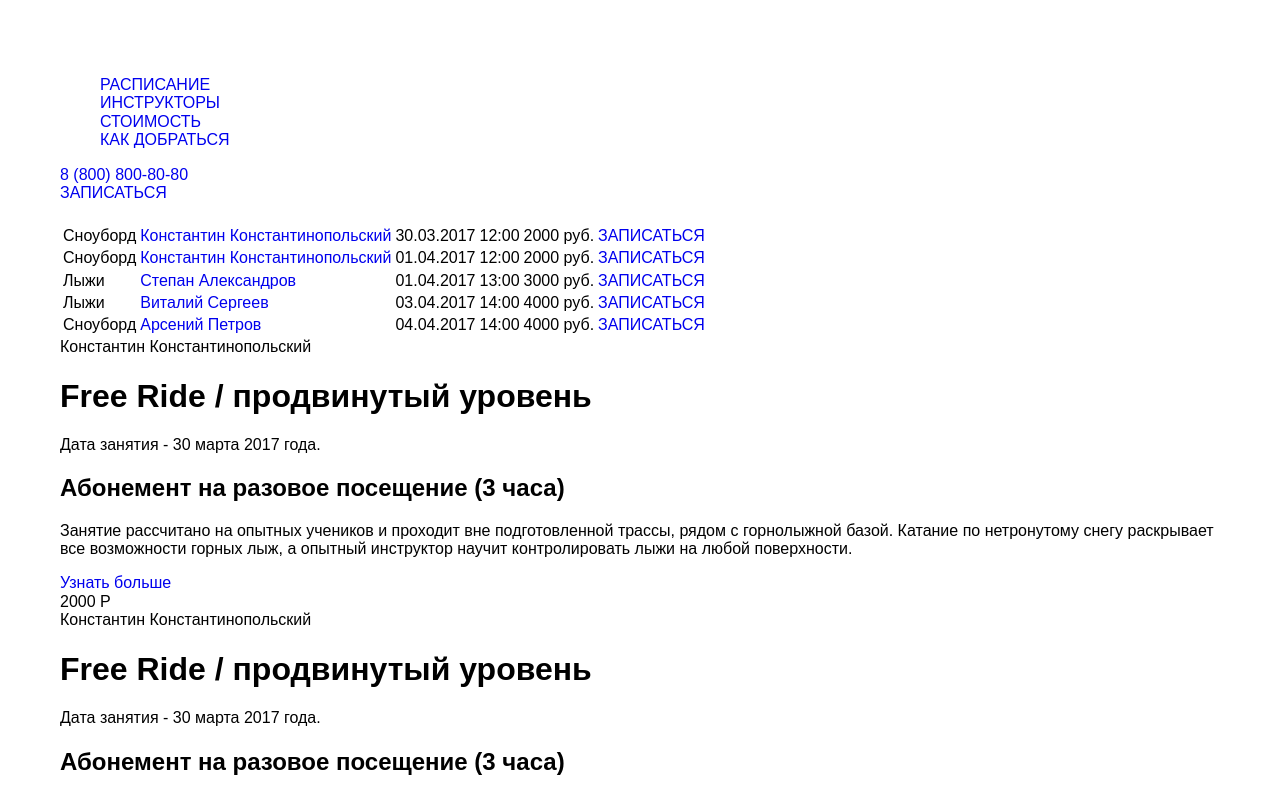
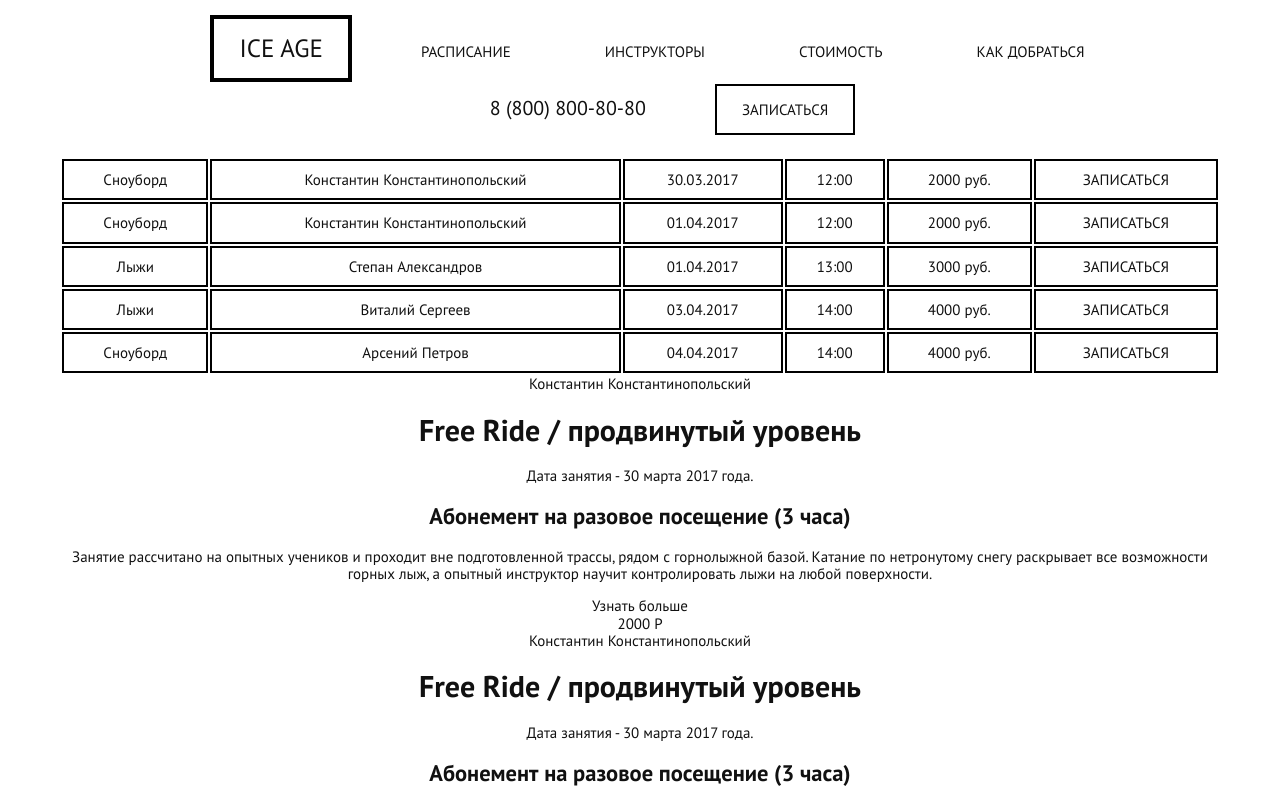
Before and after one commit to Zveee/snowboards, a website: page src/pug/index.pug in a window 1280 px wide. Shown: the top 792 px of the page. Drawn offline with nearby package versions, Linux system fonts and the light colour scheme; files that its build step writes are made by us from their sources.

Commit message:
css started

```diff
--- a/src/less/blocks/page-header.less
+++ b/src/less/blocks/page-header.less
@@ -1,3 +1,29 @@
-.page-header {
-  color: @text-color;
+.menu {
+	display: flex;
+	flex-flow: row nowrap;
+	justify-content: space-between;
+	width: 100%;
+
+	&__item {
+		flex-shrink: 0;
+
+		display: inline-block;
+		text-transform: uppercase;
+		font-weight: @h2-weight;
+		padding: 15px 25px;
+		margin: 0 20px;
+	}
 }
+
+.logo, {
+	border: 4px solid #000;
+	font-size: 25px;
+}
+
+.tel {
+	font-size: 20px;
+}
+
+.button {
+	border: 2px solid #000;
+}
--- /dev/null
+++ b/src/less/blocks/programs.less
@@ -0,0 +1,12 @@
+table {
+	width: 100%;
+}
+
+tr {
+	border-collapse: collapse;
+}
+
+td {
+	padding: 10px;
+	border: 2px solid #000;
+}
--- a/src/less/global.less
+++ b/src/less/global.less
@@ -1,9 +1,13 @@
 body {
-	max-width: 1170px;
-	margin: 0;
+	min-width: 1160px;
+	margin: 0 auto;
+	box-sizing: border-box;
+	padding: 0 60px;
 	background-color: #ffffff;
-	color: #000;
-	padding: 60px;
+	color: @text-color;
+	text-align: center;
+	font-family: @small-text;
+	font-size: @small-size;
 }
 
 ul {
@@ -12,4 +16,5 @@ ul {
 
 a {
 	text-decoration: none;
+	color: @text-color;
 }
--- a/src/less/style.less
+++ b/src/less/style.less
@@ -4,6 +4,6 @@
 
 
 // blocks
-@import 'blocks/main.less';
 @import 'blocks/page-header.less';
+@import 'blocks/programs.less';
 @import 'blocks/page-footer.less';
--- a/src/less/variables.less
+++ b/src/less/variables.less
@@ -4,9 +4,24 @@
 @screen-lg:                   1200px;
 @screen-xl:                   1920px;
 
-@text-color:                  #000;
+// COLOR
 
-@main-text:                 'PT Sans', sans-serif;
-@secondary-text:					'Rubik', sans-serif;
+@text-color:                  #111111;
+@link-color:				  #74e196;
 
-@font-size:                   14px;
+// TYPE
+
+@small-text:                  'PT Sans', sans-serif;
+@titles:			          'Rubik', sans-serif;
+
+// SIZE
+
+@small-size:                   15px;
+@h2-size:                      20px;
+@h1-size:                      40px;
+
+// WEIGHT
+
+@small-weight:                 400;
+@h2-weight:                    500;
+@h1-weight:                    700;
--- a/src/pug/index.pug
+++ b/src/pug/index.pug
@@ -12,24 +12,20 @@ body
 	header.page-header
 
 		.page-header__inner
-			.page-header__menu
-				.menu__logo
-					a(href="#")
-
-				ul.menu__nav
-					li.menu__nav-item
-						a(href="#") РАСПИСАНИЕ
-					li.menu__nav-item
-						a(href="#") ИНСТРУКТОРЫ
-					li.menu__nav-item
-						a(href="#") СТОИМОСТЬ
-					li.menu__nav-item
-						a(href="#") КАК ДОБРАТЬСЯ
-
-				.menu__tel
+			ul.page-header__menu
+				li.menu__item.logo
+					a(href="#") ICE AGE
+				li.menu__item
+					a(href="#") расписание
+				li.menu__item
+					a(href="#") инструкторы
+				li.menu__item
+					a(href="#") стоимость
+				li.menu__item
+					a(href="#") как добраться
+				li.menu__item.tel
 					a(href="tel:8-800-800-80-80") 8 (800) 800-80-80
-
-				.menu__button
+				li.menu__item.button
 					a(href="#").register ЗАПИСАТЬСЯ
 
 
@@ -42,6 +38,7 @@ body
 				h1.title
 				h2.subtitle
 				table.programs__table
+					tr.
 					tr.table__item
 						td.type
 							span
```
Also changed, not shown: src/less/blocks/main.less (deleted).
